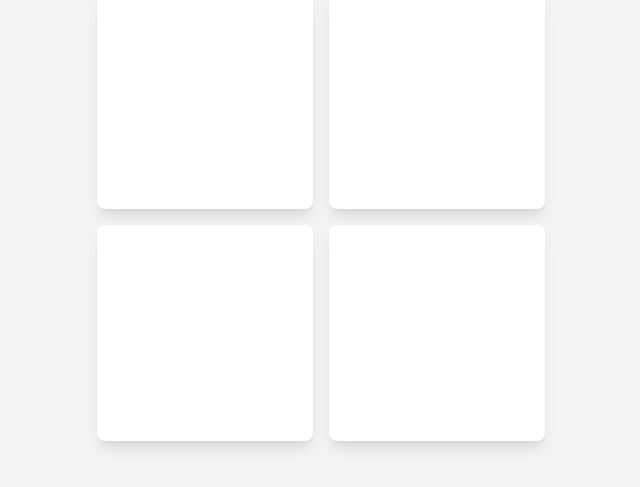
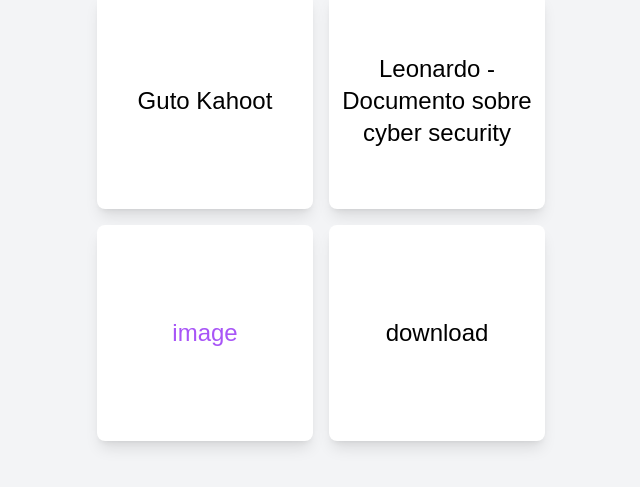
Before and after one commit to Hyper491/A3-2024, a Next.js app: page / in a window 1280 px wide. Shown: the part 183-670 px from the top of the page, without its empty margins (319-959 px from the left). Built offline with nearby package versions, Linux system fonts and the light colour scheme.

Commit message:
mudanca no codigo

```diff
--- a/components/four-squares.tsx
+++ b/components/four-squares.tsx
@@ -41,7 +41,7 @@
             href={square.url}
             target="_blank"
             rel="noopener noreferrer"
-            className={`${square.color} ${square.font_color} w-full text-center justify-center flex items-center text-2xl text-white aspect-square rounded-lg shadow-lg transition-transform hover:scale-105 focus:outline-none focus:ring-2 focus:ring-offset-2 focus:ring-opacity-50 focus:ring-gray-400`}
+            className={`${square.color} ${square.font_color} w-full text-center justify-center flex items-center text-2xl aspect-square rounded-lg shadow-lg transition-transform hover:scale-105 focus:outline-none focus:ring-2 focus:ring-offset-2 focus:ring-opacity-50 focus:ring-gray-400`}
             aria-label={`Visit ${new URL(square.url).hostname}`}
           >{square.description}</Link>
         ))}
```
